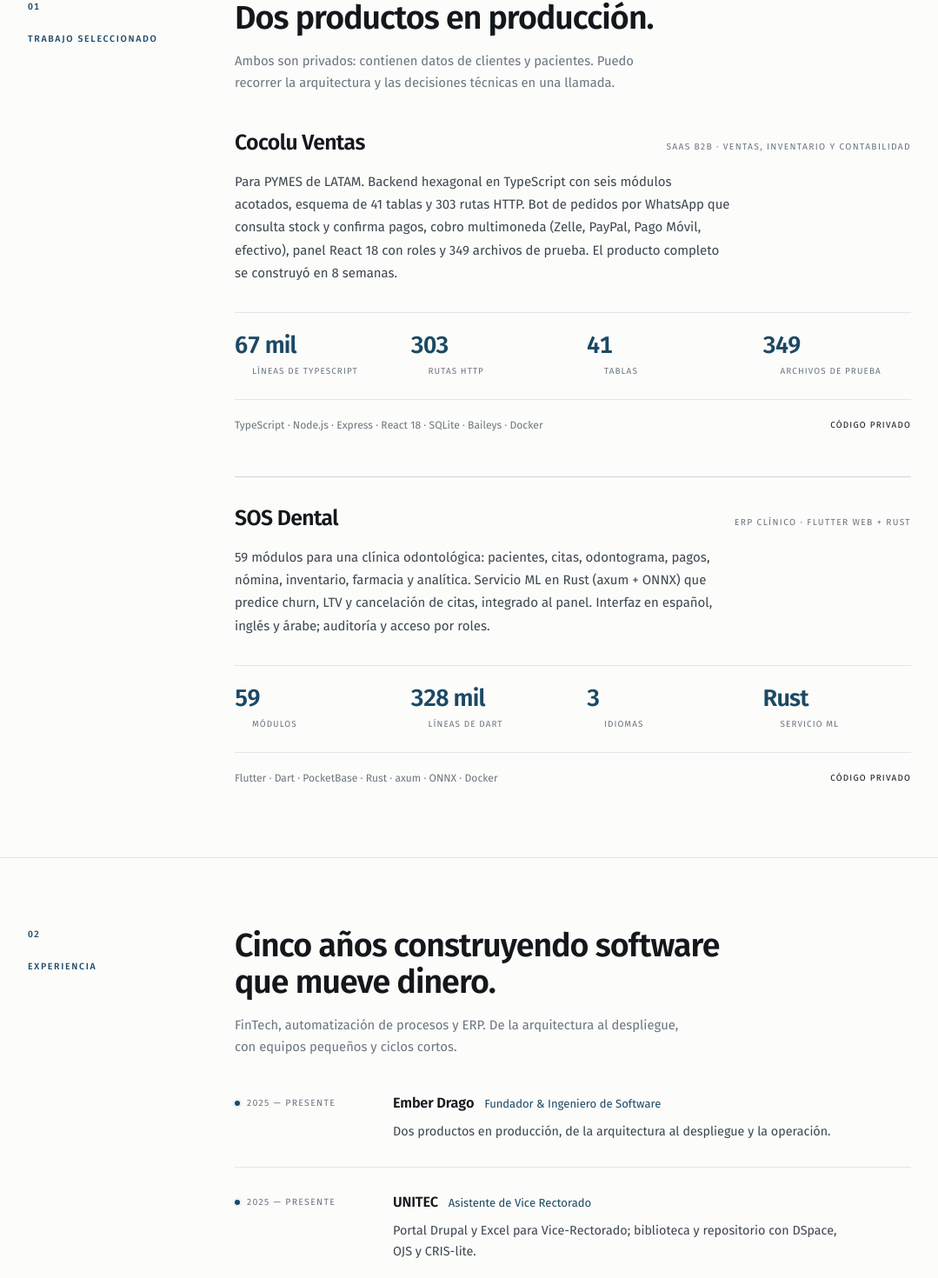
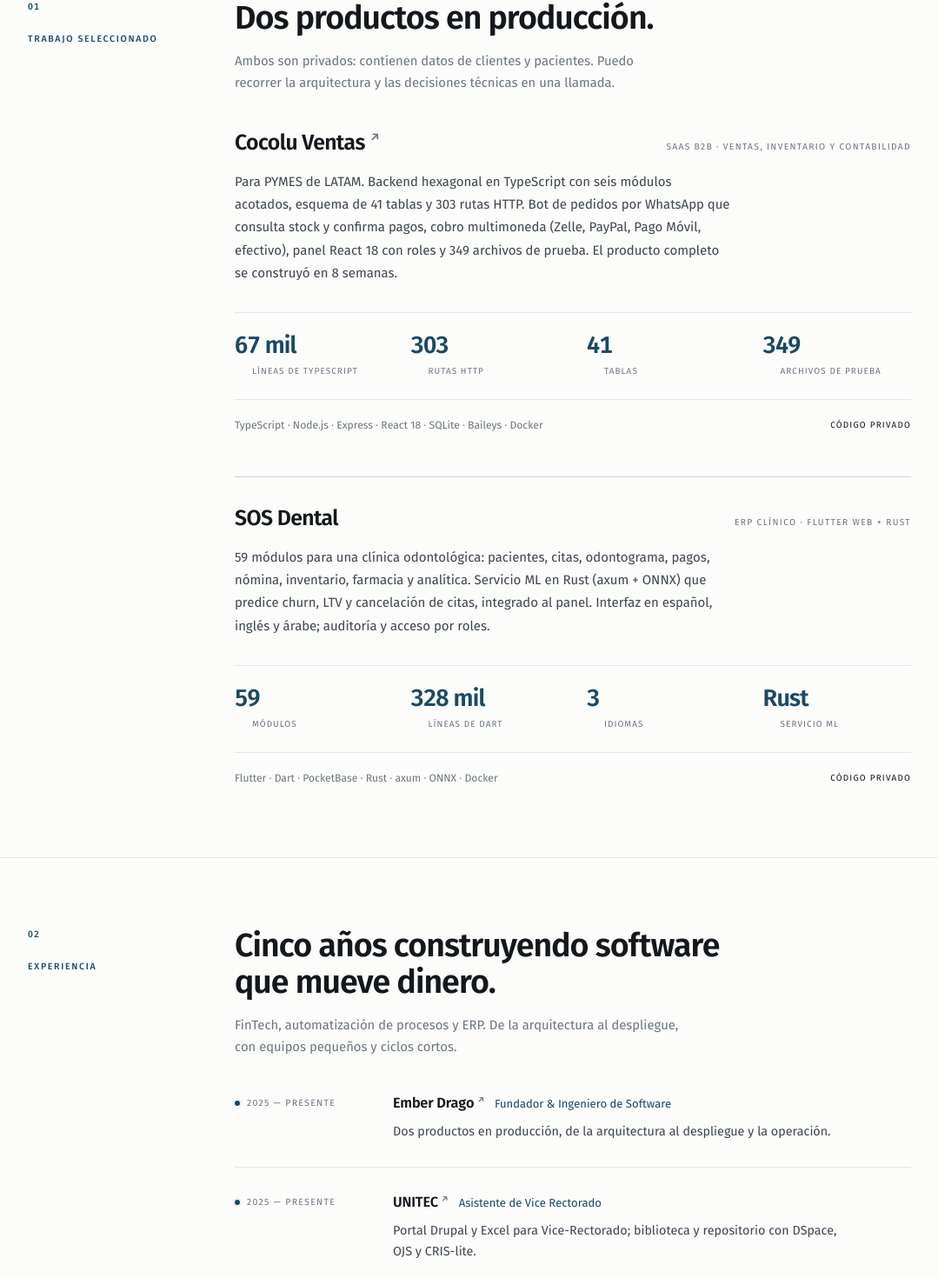
Before and after one commit to JuanQuiro/dominio-dragon, a Next.js app: page / in a window 1280 px wide. Shown: the part 954-2424 px from the top of the page at 87% size, without its empty margins (100-1179 px from the left). Built offline with nearby package versions, Linux system fonts and the light colour scheme.

Commit message:
Link companies and products across the portfolio

```diff
--- a/src/components/Portfolio.tsx
+++ b/src/components/Portfolio.tsx
@@ -236,7 +236,19 @@ export default function Portfolio() {
               >
                 <div className="flex flex-wrap items-baseline justify-between gap-x-8 gap-y-2">
                   <h3 className="text-[1.55rem] font-semibold leading-tight tracking-[-0.025em]">
-                    {p.name}
+                    {p.href ? (
+                      <a
+                        href={p.href}
+                        target="_blank"
+                        rel="noreferrer"
+                        className="transition-colors hover:text-accent"
+                      >
+                        {p.name}
+                        <span className="ml-1.5 align-super text-[0.55em] text-muted">↗</span>
+                      </a>
+                    ) : (
+                      p.name
+                    )}
                   </h3>
                   <span className="text-[0.64rem] uppercase tracking-[0.13em] text-muted">
                     {p.kind}
@@ -303,7 +315,19 @@ export default function Portfolio() {
                 <div>
                   <div className="flex flex-wrap items-baseline gap-x-3 gap-y-0.5">
                     <h3 className="text-[1.02rem] font-semibold tracking-[-0.01em]">
-                      {r.company}
+                      {r.href ? (
+                        <a
+                          href={r.href}
+                          target="_blank"
+                          rel="noreferrer"
+                          className="transition-colors hover:text-accent"
+                        >
+                          {r.company}
+                          <span className="ml-1 align-super text-[0.6em] text-muted">↗</span>
+                        </a>
+                      ) : (
+                        r.company
+                      )}
                     </h3>
                     <span className="text-[0.82rem] text-accent">
                       {r.title}
--- a/src/content/site.ts
+++ b/src/content/site.ts
@@ -7,6 +7,7 @@ type Product = {
   body: string;
   metrics: Metric[];
   stack: string;
+  href?: string;
 };
 type Role = {
   period: string;
@@ -14,6 +15,7 @@ type Role = {
   title: string;
   summary: string;
   detail?: string;
+  href?: string;
 };
 type StackGroup = { label: string; items: string };
 
@@ -109,6 +111,7 @@ export const copy: Record<Lang, Copy> = {
       products: [
         {
           name: "Cocolu Ventas",
+          href: "https://chatboot-cocoluventas.vercel.app",
           kind: "SaaS B2B · Ventas, inventario y contabilidad",
           body: "Para PYMES de LATAM. Backend hexagonal en TypeScript con seis módulos acotados, esquema de 41 tablas y 303 rutas HTTP. Bot de pedidos por WhatsApp que consulta stock y confirma pagos, cobro multimoneda (Zelle, PayPal, Pago Móvil, efectivo), panel React 18 con roles y 349 archivos de prueba. El producto completo se construyó en 8 semanas.",
           metrics: [
@@ -143,6 +146,7 @@ export const copy: Record<Lang, Copy> = {
         {
           period: "2025 — Presente",
           company: "Ember Drago",
+          href: "https://ember-drago.vercel.app",
           title: "Fundador & Ingeniero de Software",
           summary:
             "Dos productos en producción, de la arquitectura al despliegue y la operación.",
@@ -150,6 +154,7 @@ export const copy: Record<Lang, Copy> = {
         {
           period: "2025 — Presente",
           company: "UNITEC",
+          href: "https://portal.unitec.edu.ve/",
           title: "Asistente de Vice Rectorado",
           summary:
             "Portal Drupal y Excel para Vice-Rectorado; biblioteca y repositorio con DSpace, OJS y CRIS-lite.",
@@ -157,6 +162,7 @@ export const copy: Record<Lang, Copy> = {
         {
           period: "oct 2023 — Presente",
           company: "MotoStudio",
+          href: "https://motostudiove.com/",
           title: "Líder Técnico Fraccional & Arquitecto",
           summary:
             "Motor de crédito, conciliación bancaria y pasarelas PCI DSS para una financiera de vehículos.",
@@ -164,6 +170,7 @@ export const copy: Record<Lang, Copy> = {
         {
           period: "oct 2024 — mar 2025",
           company: "Daka",
+          href: "https://tiendasdaka.com/ve",
           title: "Consultor de Desarrollo de Aplicaciones",
           summary:
             "Integraciones SAP HANA y reportes SQL para el brazo tecnológico de un grupo retail.",
@@ -171,6 +178,7 @@ export const copy: Record<Lang, Copy> = {
         {
           period: "oct 2023 — jun 2024",
           company: "Empresys",
+          href: "https://www.empresys.com/",
           title: "Líder Full Stack & Ingeniero RPA",
           summary:
             "RPA a escala para un socio logístico asiático: 100% de la ingesta y los reportes automatizados.",
@@ -178,6 +186,7 @@ export const copy: Record<Lang, Copy> = {
         {
           period: "2022 — 2023",
           company: "NoCountry",
+          href: "https://www.nocountry.tech/",
           title: "Líder Técnico & PM",
           summary:
             "Frontend → Full Stack → Líder Técnico & PM: squad de frontend a backend, entrega 30% más rápida y mentoría en XP y TDD.",
@@ -273,6 +282,7 @@ export const copy: Record<Lang, Copy> = {
       products: [
         {
           name: "Cocolu Ventas",
+          href: "https://chatboot-cocoluventas.vercel.app",
           kind: "B2B SaaS · Sales, inventory & accounting",
           body: "Built for LATAM small businesses. Hexagonal TypeScript backend across six bounded modules, a 41-table schema, and 303 HTTP routes. WhatsApp ordering bot that checks stock and confirms payments, multi-currency checkout (Zelle, PayPal, Pago Móvil, cash), React 18 admin with roles, and 349 test files. The whole product shipped in 8 weeks.",
           metrics: [
@@ -307,6 +317,7 @@ export const copy: Record<Lang, Copy> = {
         {
           period: "2025 — Present",
           company: "Ember Drago",
+          href: "https://ember-drago.vercel.app",
           title: "Founder & Software Engineer",
           summary:
             "Two products in production, from architecture through deployment and operations.",
@@ -314,6 +325,7 @@ export const copy: Record<Lang, Copy> = {
         {
           period: "2025 — Present",
           company: "UNITEC",
+          href: "https://portal.unitec.edu.ve/",
           title: "Assistant to the Vice-Rector",
           summary:
             "Drupal portal and Excel for the Vice-Rector's office; library and repository work with DSpace, OJS, and CRIS-lite.",
@@ -321,6 +333,7 @@ export const copy: Record<Lang, Copy> = {
         {
           period: "Oct 2023 — Present",
           company: "MotoStudio",
+          href: "https://motostudiove.com/",
           title: "Fractional Technical Lead & Architect",
           summary:
             "Credit engine, bank reconciliation, and PCI DSS gateways for a vehicle financing platform.",
@@ -328,6 +341,7 @@ export const copy: Record<Lang, Copy> = {
         {
           period: "Oct 2024 — Mar 2025",
           company: "Daka",
+          href: "https://tiendasdaka.com/ve",
           title: "Application Development Consultant",
           summary:
             "SAP HANA integrations and SQL reporting for the technology arm of a retail group.",
@@ -335,6 +349,7 @@ export const copy: Record<Lang, Copy> = {
         {
           period: "Oct 2023 — Jun 2024",
           company: "Empresys",
+          href: "https://www.empresys.com/",
           title: "Full Stack Lead & RPA Engineer",
           summary:
             "Enterprise RPA for a major Asian logistics partner: 100% of ingestion and reporting automated.",
@@ -342,6 +357,7 @@ export const copy: Record<Lang, Copy> = {
         {
           period: "2022 — 2023",
           company: "NoCountry",
+          href: "https://www.nocountry.tech/",
           title: "Technical Lead & PM",
           summary:
             "Frontend → Full Stack → Technical Lead & PM: squad from frontend to backend, 30% faster delivery and mentoring in XP and TDD.",
```
